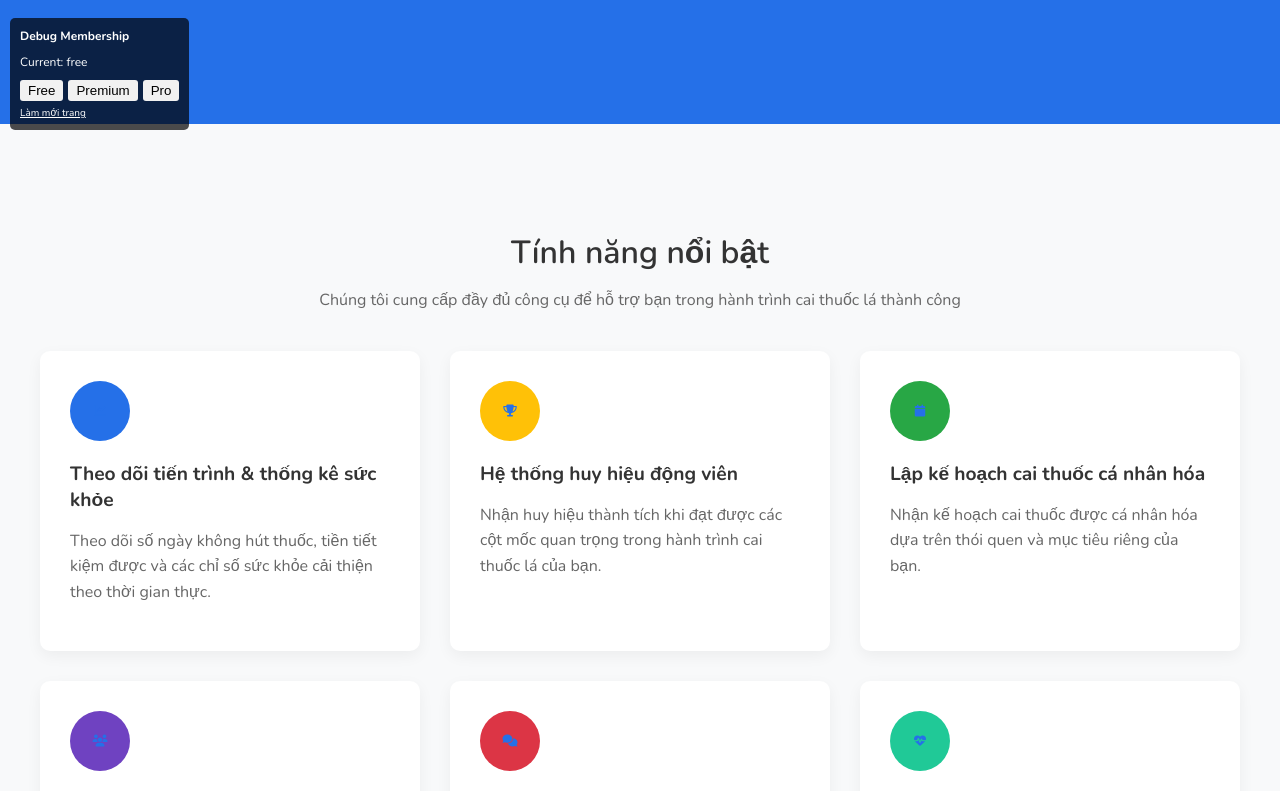
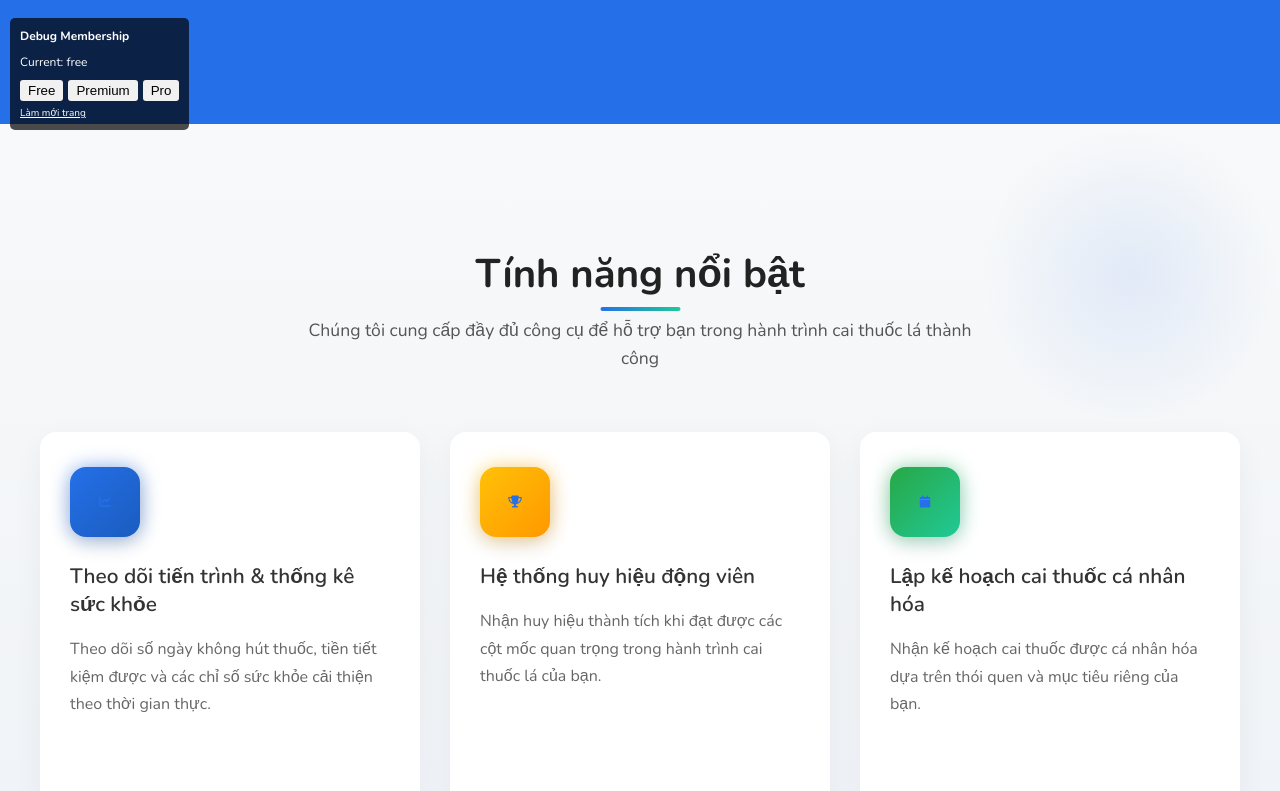
Before and after one commit to DangNhutTruong/Project-SWP391, a React (Vite) app: page / in a window 1280 px wide. Shown: the part 660-1451 px from the top of the page. Built offline with nearby package versions, Linux system fonts and the light colour scheme.

Commit message:
Update-UI-TinhNangNoiBat

```diff
--- /dev/null
+++ b/src/components/FeatureSection.css
@@ -0,0 +1,244 @@
+/* Feature Section Styles */
+.feature-section {
+  padding: 90px 0;
+  background: linear-gradient(to bottom, #f8f9fa, #eaeff5);
+  overflow: hidden;
+  position: relative;
+}
+
+.feature-section::before {
+  content: '';
+  position: absolute;
+  top: 0;
+  right: 0;
+  width: 300px;
+  height: 300px;
+  background: radial-gradient(circle, rgba(37, 112, 232, 0.1) 0%, rgba(37, 112, 232, 0) 70%);
+  border-radius: 50%;
+  z-index: 0;
+}
+
+.feature-section .container {
+  position: relative;
+  z-index: 1;
+  max-width: 1200px;
+  margin: 0 auto;
+  padding: 0 20px;
+}
+
+.feature-section h2 {
+  text-align: center;
+  font-size: 2.5rem;
+  font-weight: 700;
+  color: #222;
+  margin-bottom: 15px;
+  position: relative;
+  display: inline-block;
+  left: 50%;
+  transform: translateX(-50%);
+}
+
+.feature-section h2::after {
+  content: '';
+  position: absolute;
+  bottom: -10px;
+  left: 50%;
+  transform: translateX(-50%);
+  width: 80px;
+  height: 4px;
+  background: linear-gradient(to right, #2570e8, #20c997);
+  border-radius: 2px;
+}
+
+.feature-subtitle {
+  text-align: center;
+  color: #555;
+  max-width: 700px;
+  margin: 0 auto 60px;
+  font-size: 1.1rem;
+  line-height: 1.6;
+}
+
+.features-grid {
+  display: grid;
+  grid-template-columns: repeat(3, 1fr);
+  gap: 30px;
+  margin-bottom: 40px;
+}
+
+.feature-card {
+  background-color: #fff;
+  border-radius: 16px;
+  padding: 35px 30px;
+  box-shadow: 0 10px 30px rgba(0,0,0,0.05);
+  transition: all 0.4s ease;
+  position: relative;
+  overflow: hidden;
+  z-index: 1;
+  height: 100%;
+  display: flex;
+  flex-direction: column;
+}
+
+.feature-card::before {
+  content: '';
+  position: absolute;
+  top: 0;
+  left: 0;
+  width: 100%;
+  height: 100%;
+  background: linear-gradient(135deg, rgba(37, 112, 232, 0.1) 0%, rgba(255, 255, 255, 0) 50%);
+  z-index: -1;
+  opacity: 0;
+  transition: opacity 0.4s ease;
+}
+
+.feature-card:hover {
+  transform: translateY(-10px);
+  box-shadow: 0 15px 35px rgba(37, 112, 232, 0.15);
+}
+
+.feature-card:hover::before {
+  opacity: 1;
+}
+
+.feature-icon {
+  width: 70px;
+  height: 70px;
+  display: flex;
+  align-items: center;
+  justify-content: center;
+  border-radius: 16px;
+  margin-bottom: 25px;
+  font-size: 1.8rem;
+  color: #fff;
+  box-shadow: 0 8px 20px rgba(0,0,0,0.1);
+  transition: all 0.3s ease;
+  position: relative;
+}
+
+.feature-card:hover .feature-icon {
+  transform: scale(1.1);
+}
+
+.feature-icon::after {
+  content: '';
+  position: absolute;
+  width: 100%;
+  height: 100%;
+  border-radius: 16px;
+  background: inherit;
+  filter: blur(10px);
+  opacity: 0.5;
+  z-index: -1;
+  transition: all 0.3s ease;
+}
+
+.feature-card:hover .feature-icon::after {
+  opacity: 0.7;
+  filter: blur(15px);
+}
+
+.feature-icon.blue {
+  background: linear-gradient(135deg, #2570e8, #1a5cbf);
+}
+
+.feature-icon.yellow {
+  background: linear-gradient(135deg, #ffc107, #ff9800);
+}
+
+.feature-icon.green {
+  background: linear-gradient(135deg, #28a745, #20c997);
+}
+
+.feature-icon.purple {
+  background: linear-gradient(135deg, #6f42c1, #6610f2);
+}
+
+.feature-icon.red {
+  background: linear-gradient(135deg, #dc3545, #ff4b5a);
+}
+
+.feature-icon.teal {
+  background: linear-gradient(135deg, #20c997, #17a2b8);
+}
+
+.feature-card h3 {
+  font-size: 1.3rem;
+  margin-bottom: 18px;
+  color: #333;
+  font-weight: 600;
+  transition: color 0.3s ease;
+}
+
+.feature-card:hover h3 {
+  color: #2570e8;
+}
+
+.feature-card p {
+  color: #666;
+  line-height: 1.7;
+  font-size: 1rem;
+  flex-grow: 1;
+}
+
+.feature-link {
+  margin-top: 20px;
+  display: inline-flex;
+  align-items: center;
+  color: #2570e8;
+  font-weight: 500;
+  font-size: 0.95rem;
+  opacity: 0;
+  transform: translateY(10px);
+  transition: all 0.3s ease;
+}
+
+.feature-card:hover .feature-link {
+  opacity: 1;
+  transform: translateY(0);
+}
+
+.feature-link i {
+  margin-left: 5px;
+  transition: transform 0.3s ease;
+}
+
+.feature-card:hover .feature-link i {
+  transform: translateX(5px);
+}
+
+/* Responsive styles */
+@media (max-width: 992px) {
+  .features-grid {
+    grid-template-columns: repeat(2, 1fr);
+  }
+}
+
+@media (max-width: 768px) {
+  .feature-section {
+    padding: 70px 0;
+  }
+
+  .feature-section h2 {
+    font-size: 2.2rem;
+  }
+
+  .feature-subtitle {
+    margin-bottom: 40px;
+  }
+}
+
+@media (max-width: 576px) {
+  .features-grid {
+    grid-template-columns: 1fr;
+  }
+
+  .feature-card {
+    padding: 30px 25px;
+  }
+
+  .feature-section h2 {
+    font-size: 1.8rem;
+  }
+}
--- a/src/components/FeatureSection.jsx
+++ b/src/components/FeatureSection.jsx
@@ -1,8 +1,8 @@
 import React from 'react';
 import { Link } from 'react-router-dom';
+import './FeatureSection.css';
 
-export default function FeatureSection() {
-  return (
+export default function FeatureSection() {  return (
     <section className="feature-section">
       <div className="container">
         <h2>Tính năng nổi bật</h2>
@@ -15,13 +15,16 @@ export default function FeatureSection() {
             </div>
             <h3>Theo dõi tiến trình & thống kê sức khỏe</h3>
             <p>Theo dõi số ngày không hút thuốc, tiền tiết kiệm được và các chỉ số sức khỏe cải thiện theo thời gian thực.</p>
+            <span className="feature-link">Xem tiến trình <i className="fas fa-arrow-right"></i></span>
           </Link>
-            <Link to="/profile#achievements" className="feature-card" style={{ textDecoration: 'none', color: 'inherit', display: 'block' }}>
+
+          <Link to="/profile#achievements" className="feature-card" style={{ textDecoration: 'none', color: 'inherit', display: 'block' }}>
             <div className="feature-icon yellow">
               <i className="fas fa-trophy"></i>
             </div>
             <h3>Hệ thống huy hiệu động viên</h3>
             <p>Nhận huy hiệu thành tích khi đạt được các cột mốc quan trọng trong hành trình cai thuốc lá của bạn.</p>
+            <span className="feature-link">Xem huy hiệu <i className="fas fa-arrow-right"></i></span>
           </Link>
 
           <Link to="/journey" className="feature-card" style={{ textDecoration: 'none', color: 'inherit', display: 'block' }}>
@@ -30,6 +33,7 @@ export default function FeatureSection() {
             </div>
             <h3>Lập kế hoạch cai thuốc cá nhân hóa</h3>
             <p>Nhận kế hoạch cai thuốc được cá nhân hóa dựa trên thói quen và mục tiêu riêng của bạn.</p>
+            <span className="feature-link">Tạo kế hoạch <i className="fas fa-arrow-right"></i></span>
           </Link>
 
           <Link to="/appointment" className="feature-card" style={{ textDecoration: 'none', color: 'inherit', display: 'block' }}>
@@ -38,6 +42,7 @@ export default function FeatureSection() {
             </div>
             <h3>Kết nối huấn luyện viên hỗ trợ</h3>
             <p>Được kết nối với huấn luyện viên chuyên nghiệp giúp bạn vượt qua những thách thức trong quá trình cai thuốc.</p>
+            <span className="feature-link">Đặt lịch ngay <i className="fas fa-arrow-right"></i></span>
           </Link>
 
           <Link to="/blog" className="feature-card" style={{ textDecoration: 'none', color: 'inherit', display: 'block' }}>
@@ -46,13 +51,16 @@ export default function FeatureSection() {
             </div>
             <h3>Cộng đồng chia sẻ động lực</h3>
             <p>Tham gia cùng đồng những người cùng mục tiêu, chia sẻ kinh nghiệm và động viên mới ngày.</p>
+            <span className="feature-link">Tham gia ngay <i className="fas fa-arrow-right"></i></span>
           </Link>
-            <Link to="/profile#health" className="feature-card" style={{ textDecoration: 'none', color: 'inherit', display: 'block' }}>
+
+          <Link to="/profile#health" className="feature-card" style={{ textDecoration: 'none', color: 'inherit', display: 'block' }}>
             <div className="feature-icon teal">
               <i className="fas fa-heartbeat"></i>
             </div>
             <h3>Báo cáo sức khỏe chi tiết</h3>
             <p>Xem báo cáo chi tiết về cải thiện sức khỏe của bạn qua từng giai đoạn cai thuốc lá.</p>
+            <span className="feature-link">Xem báo cáo <i className="fas fa-arrow-right"></i></span>
           </Link>
         </div>
       </div>
```
